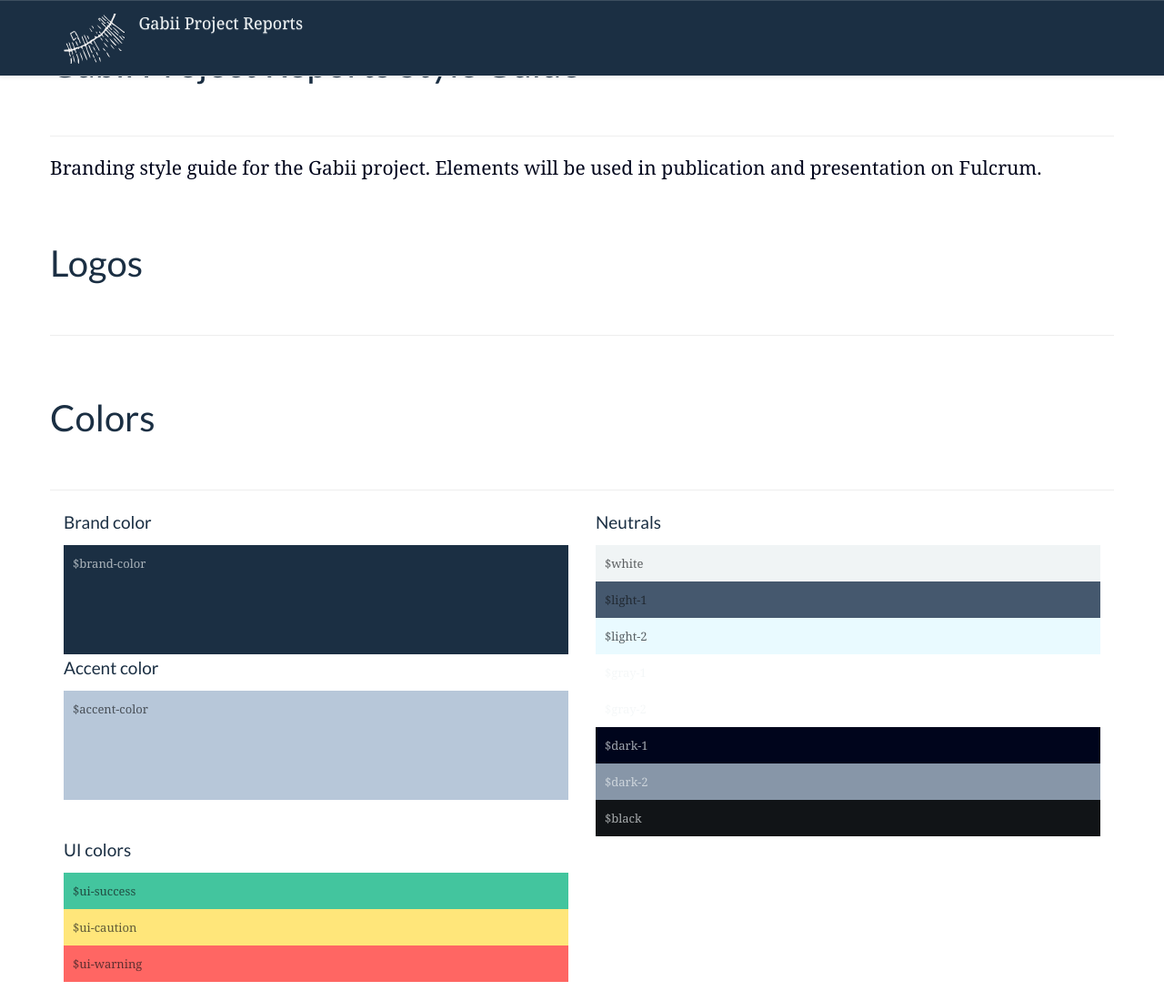
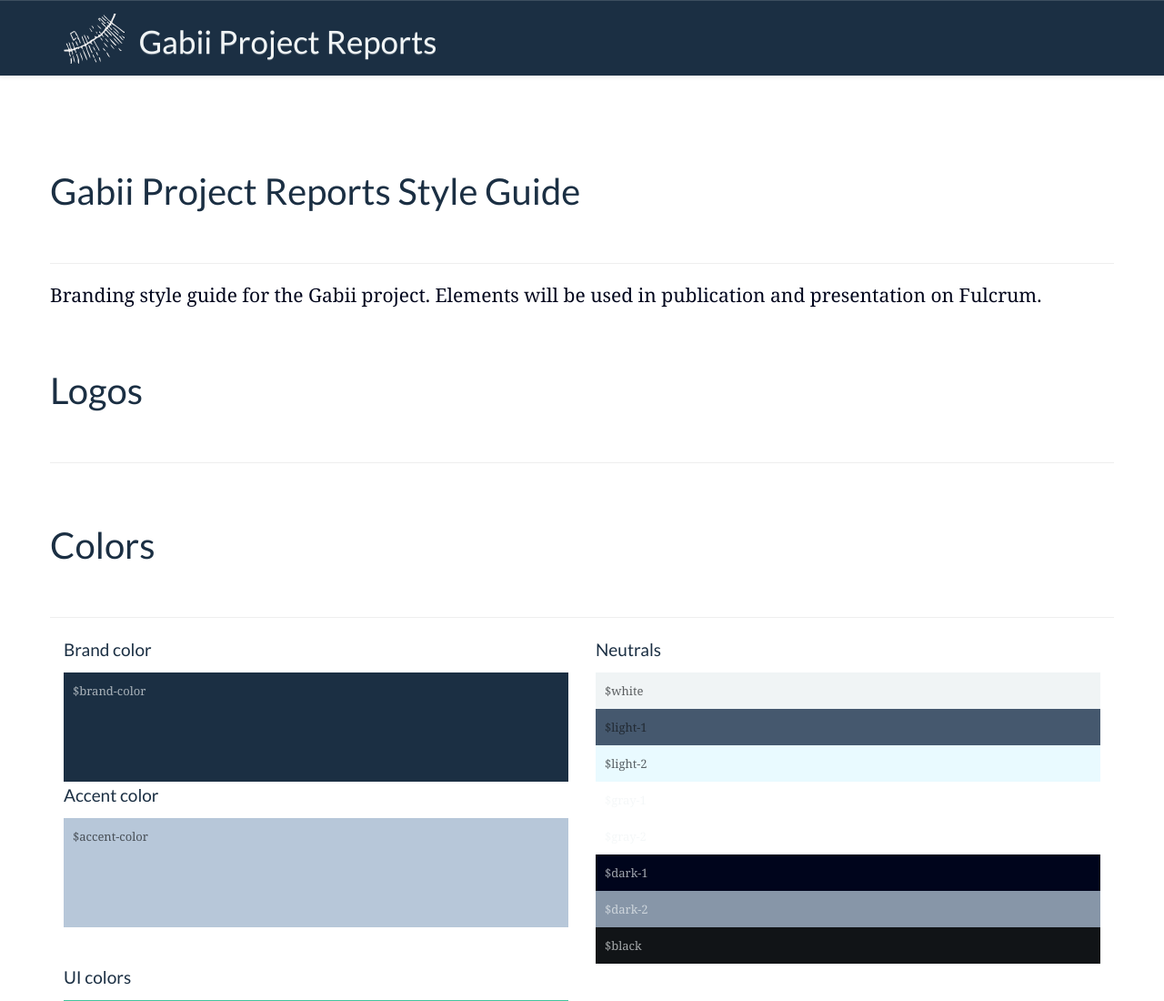
Before and after one commit to jmcglone/gabii-styleguide, a plain HTML site: page index.html in a window 1280 px wide. Shown: the top 1100 px of the page at 91% size. Drawn offline with nearby package versions, Linux system fonts and the light colour scheme; files that its build step writes are made by us from their sources.

Commit message:
Missed file

```diff
--- a/_sass/_brand.scss
+++ b/_sass/_brand.scss
@@ -370,6 +370,8 @@ footer {
   .navbar-brand {
     color: $white;
     height: auto;
+    @include lato;
+    font-size: 2.5em;
 
     img {
       height: 55px;
@@ -377,8 +379,13 @@ footer {
 
   }
 
+  .navbar-brand.title {
+    padding-top: 1em;
+  }
+
   .navbar-brand:hover {
     color: $accent-color;
+    border-bottom: 0 solid transparent;
   }
 
   .navbar-nav>li>a {
@@ -535,6 +542,7 @@ form .button {
   &.light-1 { background: $light-1; }
   &.light-2 { background: $light-2; }
   &.gray    { background: $gray;    }
+  &.dark-gray { background: $dark-gray; }
   &.dark-1  { background: $dark-1;  }
   &.dark-2  { background: $dark-2;  }
   &.black   { background: $black;   }
@@ -585,3 +593,11 @@ a > {
 *:after {
   transition: all 0.2s ease;
 }
+
+///////////////////////////////////
+// layout
+///////////////////////////////////
+
+.top {
+  padding-top: 10em;
+}
```
